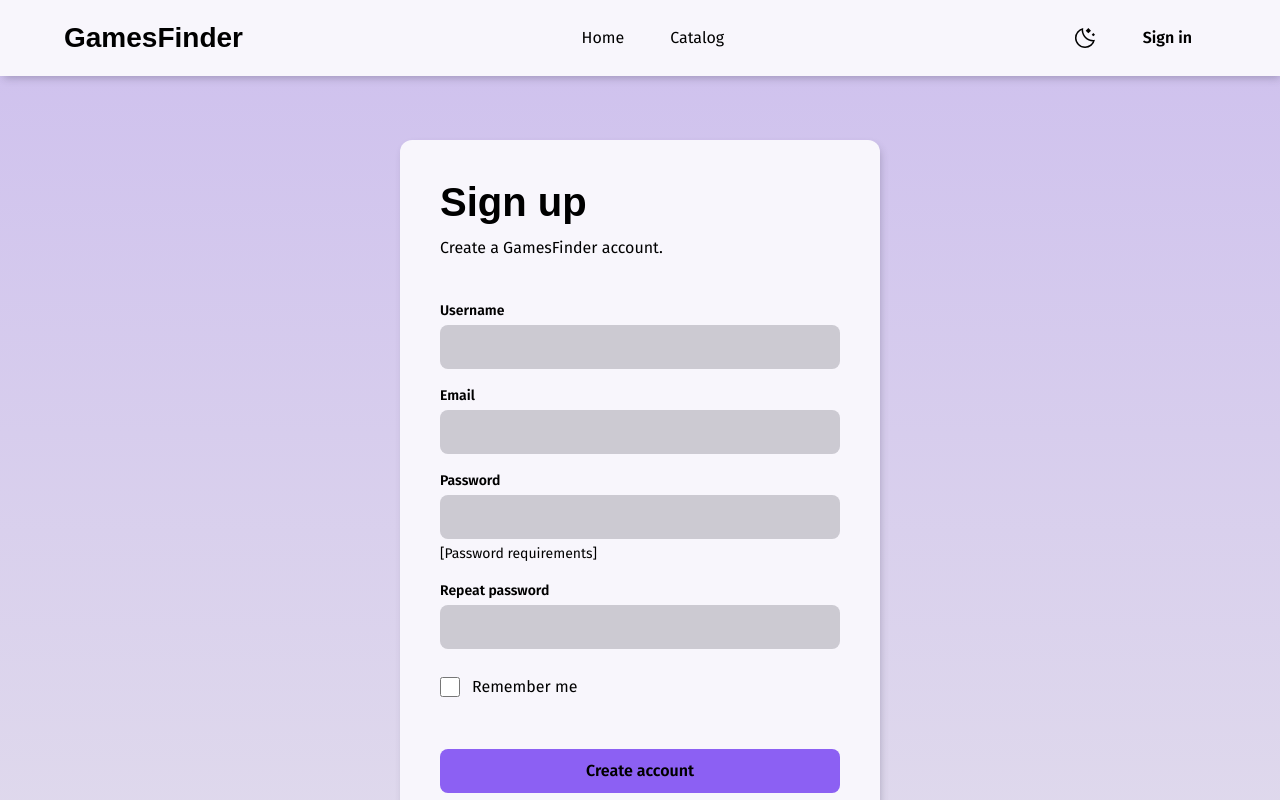
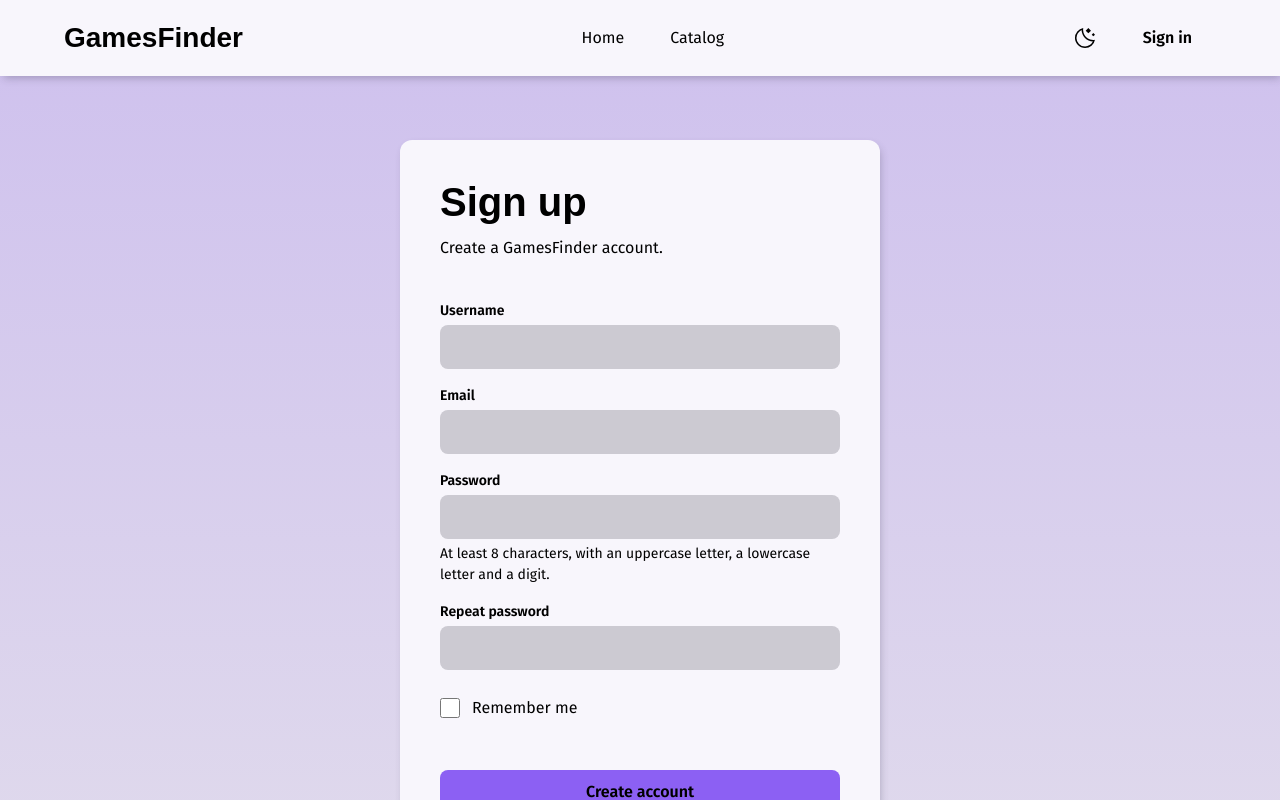
Before and after one commit to Harvar3105/GamesFinderFront, a Next.js app: page /registration in a window 1280 px wide. Shown: the top 800 px of the page. Built offline with nearby package versions, Linux system fonts and the light colour scheme; no server answers; a web font is replaced by a local one.

Commit message:
Password rules described

```diff
--- a/src/app/(auth)/registration/page.tsx
+++ b/src/app/(auth)/registration/page.tsx
@@ -17,8 +17,9 @@ import { User } from "@/domain/entities/user";
 import { NavPages } from "@/config/navPages";
 import BFFFetch, { FetchError } from "@/lib/client/fetch/bffFetch";
 
-// FIXME: Password requirements are not defined yet. Replace with the real rules.
-const PASSWORD_REQUIREMENTS = "[Password requirements]";
+// Mirrors the Identity Security:Password config; Identity checks the password and reports a violation itself.
+const PASSWORD_REQUIREMENTS =
+  "At least 8 characters, with an uppercase letter, a lowercase letter and a digit.";
 
 interface RegistrationForm {
   username: string;
```
